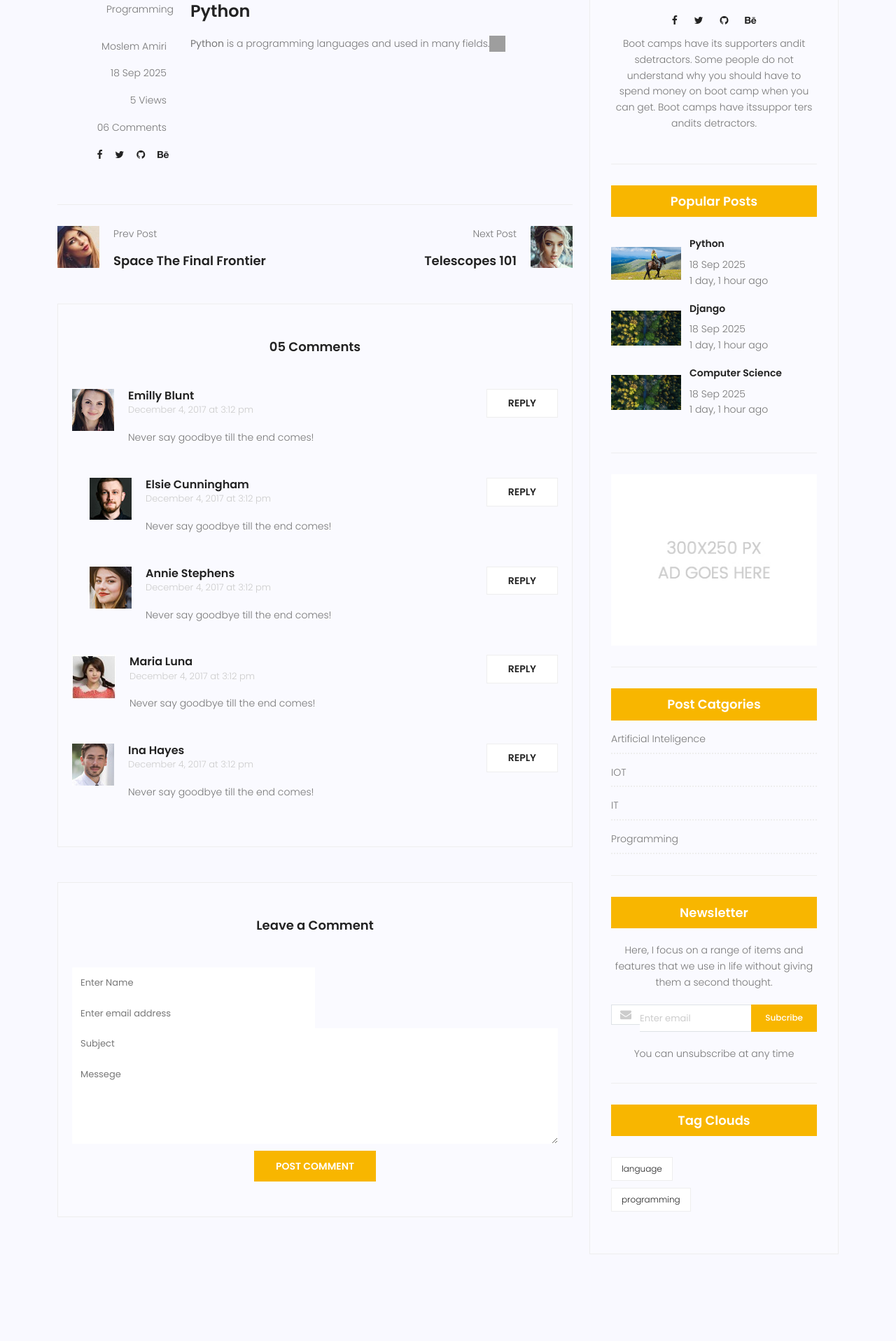
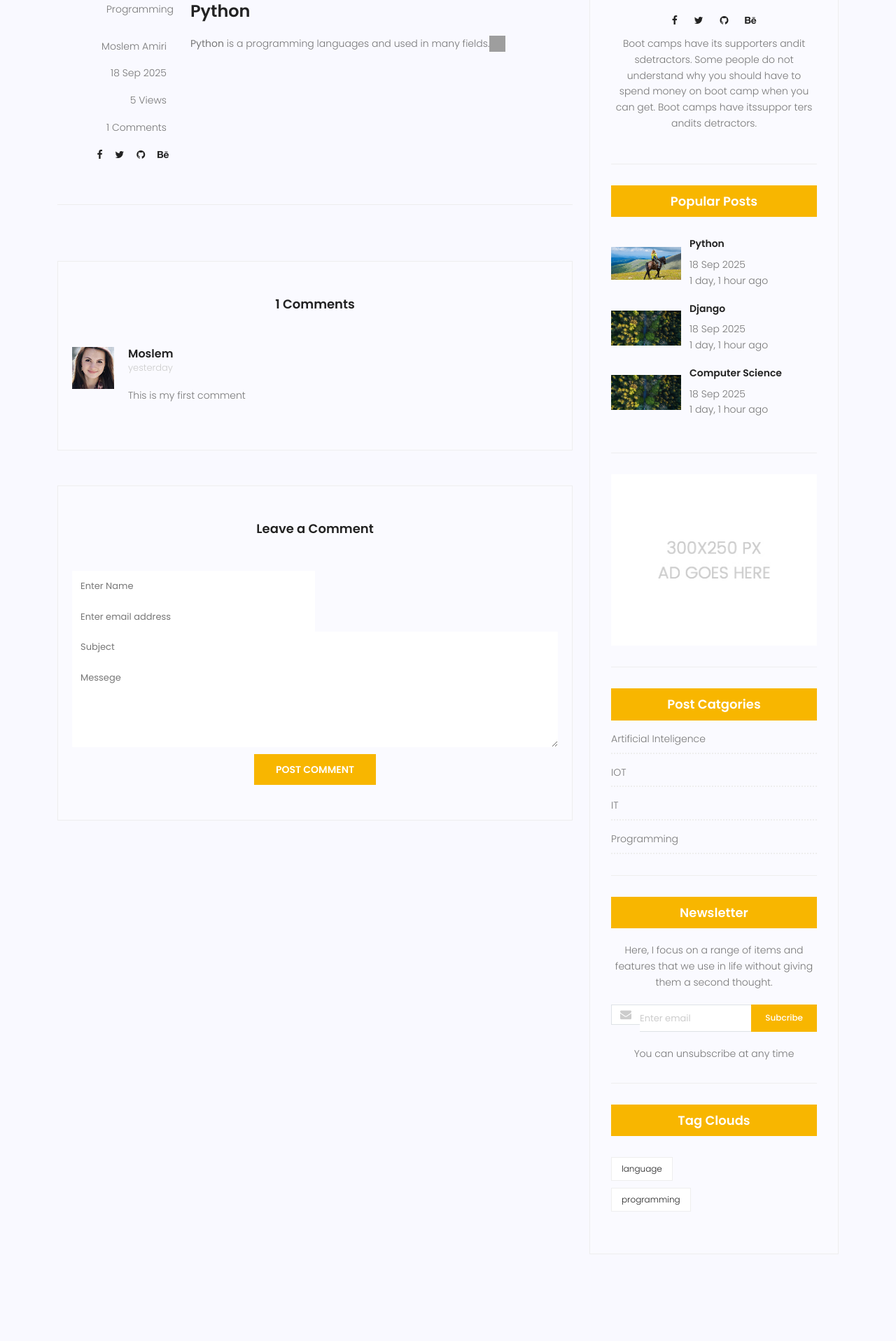
Before and after one commit to Mosllems/Travel, a Django app: a page that uses blog/templates/blog/blog-single.html in a window 1280 px wide. Shown: the part 782-2699 px from the top of the page at 70% size. Run offline with Django 5.2, Linux system fonts and the light colour scheme; data comes from the database, SQL or seed files in the repository; both versions use the stored data as it was after the commit; parts of the project's set-up code (start-up, migrations or seed data) failed here and were passed over; some libraries are stand-ins or nearby versions.

Commit message:
add comment model and render comments in blogdetail

```diff
--- a/blog/models.py
+++ b/blog/models.py
@@ -27,3 +27,20 @@ class Post(models.Model):
 
     def __str__(self):
         return self.title
+
+
+class Comment(models.Model):
+    post = models.ForeignKey(Post, models.CASCADE, related_name='comments')
+    author = models.CharField(max_length=255)
+    subject = models.CharField(max_length=255)
+    status = models.BooleanField(default=True)
+    email = models.EmailField()
+    message = models.TextField()
+    datetime_created = models.DateTimeField(auto_now_add=True)
+    datetime_modified = models.DateTimeField(auto_now=True)
+
+    class Meta:
+        ordering = ['-datetime_created']
+
+    def __str__(self):
+        return self.author
--- a/blog/templates/blog/blog-home.html
+++ b/blog/templates/blog/blog-home.html
@@ -114,7 +114,7 @@
 										class="lnr lnr-calendar-full"></span></p>
 								<p class="view col-lg-12 col-md-12 col-6"><a href="#">{{post.counted_view}}</a> <span
 										class="lnr lnr-eye"></span></p>
-								<p class="comments col-lg-12 col-md-12 col-6"><a href="#">06 Comments</a> <span
+								<p class="comments col-lg-12 col-md-12 col-6"><a href="#">{{comments|length}} Comments</a> <span
 										class="lnr lnr-bubble"></span></p>
 							</div>
 						</div>
--- a/blog/templates/blog/blog-single.html
+++ b/blog/templates/blog/blog-single.html
@@ -1,5 +1,6 @@
 {% extends '_base.html' %}
 {% load static %}
+{% load humanize %}
 {% load blog_tags %}
 
 <title>{% block title %} Blog {% endblock title %}</title>
@@ -50,7 +51,7 @@
 										class="lnr lnr-calendar-full"></span></p>
 								<p class="view col-lg-12 col-md-12 col-6"><a href="#">{{post.counted_view}} Views</a> <span
 										class="lnr lnr-eye"></span></p>
-								<p class="comments col-lg-12 col-md-12 col-6"><a href="#">06 Comments</a> <span
+								<p class="comments col-lg-12 col-md-12 col-6"><a href="#">{{comments|length}} Comments</a> <span
 										class="lnr lnr-bubble"></span></p>
 								<ul class="social-links col-lg-12 col-md-12 col-6">
 									<li><a href="#"><i class="fa fa-facebook"></i></a></li>
@@ -68,41 +69,11 @@
 						</div>
 					</div>
 					<div class="navigation-area">
-						<div class="row">
-							<div
-								class="col-lg-6 col-md-6 col-12 nav-left flex-row d-flex justify-content-start align-items-center">
-								<div class="thumb">
-									<a href="#"><img class="img-fluid" src="{% static 'img/blog/prev.jpg' %}" alt=""></a>
-								</div>
-								<div class="arrow">
-									<a href="#"><span class="lnr text-white lnr-arrow-left"></span></a>
-								</div>
-								<div class="detials">
-									<p>Prev Post</p>
-									<a href="#">
-										<h4>Space The Final Frontier</h4>
-									</a>
-								</div>
-							</div>
-							<div
-								class="col-lg-6 col-md-6 col-12 nav-right flex-row d-flex justify-content-end align-items-center">
-								<div class="detials">
-									<p>Next Post</p>
-									<a href="#">
-										<h4>Telescopes 101</h4>
-									</a>
-								</div>
-								<div class="arrow">
-									<a href="#"><span class="lnr text-white lnr-arrow-right"></span></a>
-								</div>
-								<div class="thumb">
-									<a href="#"><img class="img-fluid" src="{% static 'img/blog/next.jpg' %}" alt=""></a>
-								</div>
-							</div>
-						</div>
+
 					</div>
 					<div class="comments-area">
-						<h4>05 Comments</h4>
+						<h4>{{comments|length}} Comments</h4>
+						{% for comment in comments %}
 						<div class="comment-list">
 							<div class="single-comment justify-content-between d-flex">
 								<div class="user justify-content-between d-flex">
@@ -110,94 +81,18 @@
 										<img src="{% static 'img/blog/c1.jpg' %}" alt="">
 									</div>
 									<div class="desc">
-										<h5><a href="#">Emilly Blunt</a></h5>
-										<p class="date">December 4, 2017 at 3:12 pm </p>
+										<h5><a href="#">{{comment.author}}</a></h5>
+										<p class="date">{{comment.datetime_created|naturalday}}</p>
 										<p class="comment">
-											Never say goodbye till the end comes!
+											{{comment.message}}
 										</p>
 									</div>
 								</div>
-								<div class="reply-btn">
-									<a href="" class="btn-reply text-uppercase">reply</a>
-								</div>
 							</div>
 						</div>
-						<div class="comment-list left-padding">
-							<div class="single-comment justify-content-between d-flex">
-								<div class="user justify-content-between d-flex">
-									<div class="thumb">
-										<img src="{% static 'img/blog/c2.jpg' %}" alt="">
-									</div>
-									<div class="desc">
-										<h5><a href="#">Elsie Cunningham</a></h5>
-										<p class="date">December 4, 2017 at 3:12 pm </p>
-										<p class="comment">
-											Never say goodbye till the end comes!
-										</p>
-									</div>
-								</div>
-								<div class="reply-btn">
-									<a href="" class="btn-reply text-uppercase">reply</a>
-								</div>
-							</div>
-						</div>
-						<div class="comment-list left-padding">
-							<div class="single-comment justify-content-between d-flex">
-								<div class="user justify-content-between d-flex">
-									<div class="thumb">
-										<img src="{% static 'img/blog/c3.jpg' %}" alt="">
-									</div>
-									<div class="desc">
-										<h5><a href="#">Annie Stephens</a></h5>
-										<p class="date">December 4, 2017 at 3:12 pm </p>
-										<p class="comment">
-											Never say goodbye till the end comes!
-										</p>
-									</div>
-								</div>
-								<div class="reply-btn">
-									<a href="" class="btn-reply text-uppercase">reply</a>
-								</div>
-							</div>
-						</div>
-						<div class="comment-list">
-							<div class="single-comment justify-content-between d-flex">
-								<div class="user justify-content-between d-flex">
-									<div class="thumb">
-										<img src="{% static 'img/blog/c4.jpg' %}" alt="">
-									</div>
-									<div class="desc">
-										<h5><a href="#">Maria Luna</a></h5>
-										<p class="date">December 4, 2017 at 3:12 pm </p>
-										<p class="comment">
-											Never say goodbye till the end comes!
-										</p>
-									</div>
-								</div>
-								<div class="reply-btn">
-									<a href="" class="btn-reply text-uppercase">reply</a>
-								</div>
-							</div>
-						</div>
-						<div class="comment-list">
-							<div class="single-comment justify-content-between d-flex">
-								<div class="user justify-content-between d-flex">
-									<div class="thumb">
-										<img src="{% static 'img/blog/c5.jpg' %}" alt="">
-									</div>
-									<div class="desc">
-										<h5><a href="#">Ina Hayes</a></h5>
-										<p class="date">December 4, 2017 at 3:12 pm </p>
-										<p class="comment">
-											Never say goodbye till the end comes!
-										</p>
-									</div>
-								</div>
-								<div class="reply-btn">
-									<a href="" class="btn-reply text-uppercase">reply</a>
-								</div>
-							</div>
-						</div>
+						{% empty %}
+						<p>No comments yet!</p>
+						{% endfor %}
 					</div>
 					<div class="comment-form">
 						<h4>Leave a Comment</h4>
--- a/blog/views.py
+++ b/blog/views.py
@@ -1,6 +1,6 @@
 from django.shortcuts import render, get_object_or_404
 from django.core.paginator import Paginator
-from blog.models import Post, Category
+from blog.models import Post, Category, Comment
 from taggit.models import Tag
 
 
@@ -28,8 +28,10 @@ def blogview(request):
 
 def blogdetail(request, title):
     post = get_object_or_404(Post, title=title, status=1)
+    comments = Comment.objects.filter(post__title=title)
     return render (request, "blog/blog-single.html", context={
         'post': post,
+        'comments' : comments,
 
     })
 
```
Also changed, not shown: blog/admin.py (+8 -1 lines), blog/migrations/0003_alter_post_description_comment.py (added), blog/migrations/0004_comment_status.py (added), db.sqlite3.
